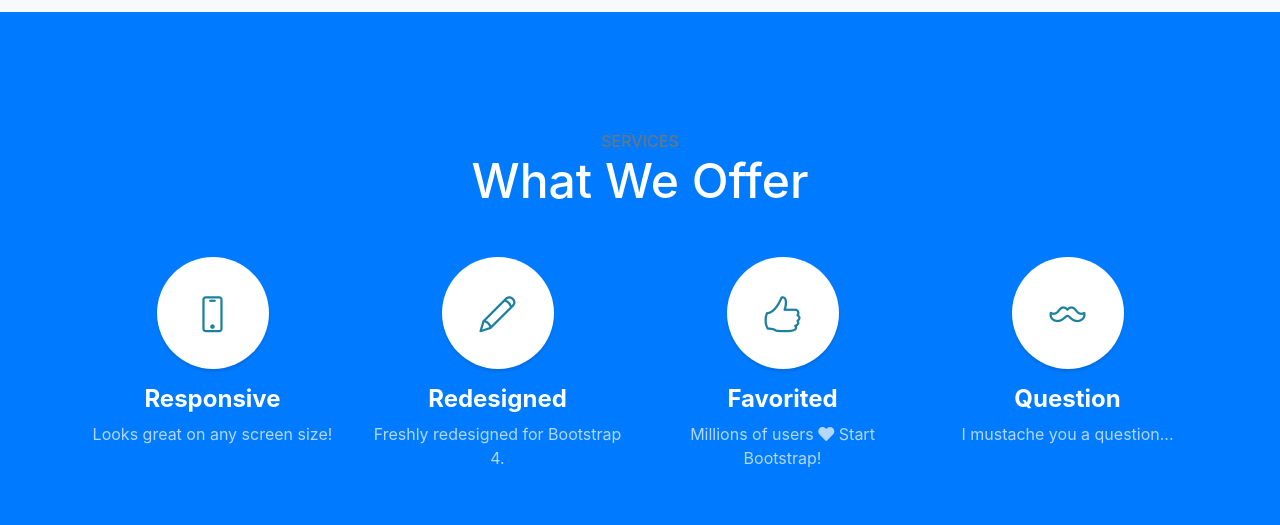
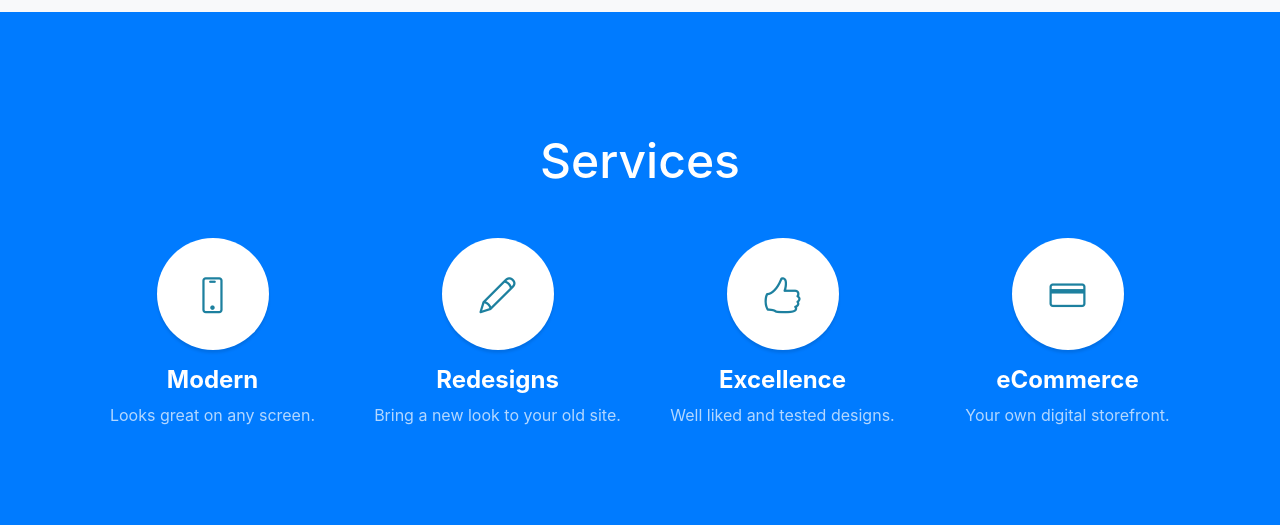
Before and after one commit to Astramentis/astramentis.github.io, a website with bundled scripts: page index.html in a window 1280 px wide. Shown: the part 1220-1745 px from the top of the page. Built offline with nearby package versions, Linux system fonts and the light colour scheme.

Commit message:
Changed HTML
Updated Services section

```diff
--- a/index.html
+++ b/index.html
@@ -86,8 +86,8 @@
     <section class="content-section bg-primary text-white text-center" id="services">
       <div class="container">
         <div class="content-section-heading">
-          <h3 class="text-secondary mb-0">Services</h3>
-          <h2 class="mb-5">What We Offer</h2>
+          <h3 class="text-secondary mb-0"></h3>
+          <h2 class="mb-5">Services</h2>
         </div>
         <div class="row">
           <div class="col-lg-3 col-md-6 mb-5 mb-lg-0">
@@ -95,38 +95,36 @@
               <i class="icon-screen-smartphone"></i>
             </span>
             <h4>
-              <strong>Responsive</strong>
+              <strong>Modern</strong>
             </h4>
-            <p class="text-faded mb-0">Looks great on any screen size!</p>
+            <p class="text-faded mb-0">Looks great on any screen.</p>
           </div>
           <div class="col-lg-3 col-md-6 mb-5 mb-lg-0">
             <span class="service-icon rounded-circle mx-auto mb-3">
               <i class="icon-pencil"></i>
             </span>
             <h4>
-              <strong>Redesigned</strong>
+              <strong>Redesigns</strong>
             </h4>
-            <p class="text-faded mb-0">Freshly redesigned for Bootstrap 4.</p>
+            <p class="text-faded mb-0">Bring a new look to your old site.</p>
           </div>
           <div class="col-lg-3 col-md-6 mb-5 mb-md-0">
             <span class="service-icon rounded-circle mx-auto mb-3">
               <i class="icon-like"></i>
             </span>
             <h4>
-              <strong>Favorited</strong>
+              <strong>Excellence</strong>
             </h4>
-            <p class="text-faded mb-0">Millions of users
-              <i class="fas fa-heart"></i>
-              Start Bootstrap!</p>
+            <p class="text-faded mb-0">Well liked and tested designs.</p>
           </div>
           <div class="col-lg-3 col-md-6">
             <span class="service-icon rounded-circle mx-auto mb-3">
-              <i class="icon-mustache"></i>
+              <i class="icon-credit-card"></i>
             </span>
             <h4>
-              <strong>Question</strong>
+              <strong>eCommerce</strong>
             </h4>
-            <p class="text-faded mb-0">I mustache you a question...</p>
+            <p class="text-faded mb-0">Your own digital storefront.</p>
           </div>
         </div>
       </div>
```
